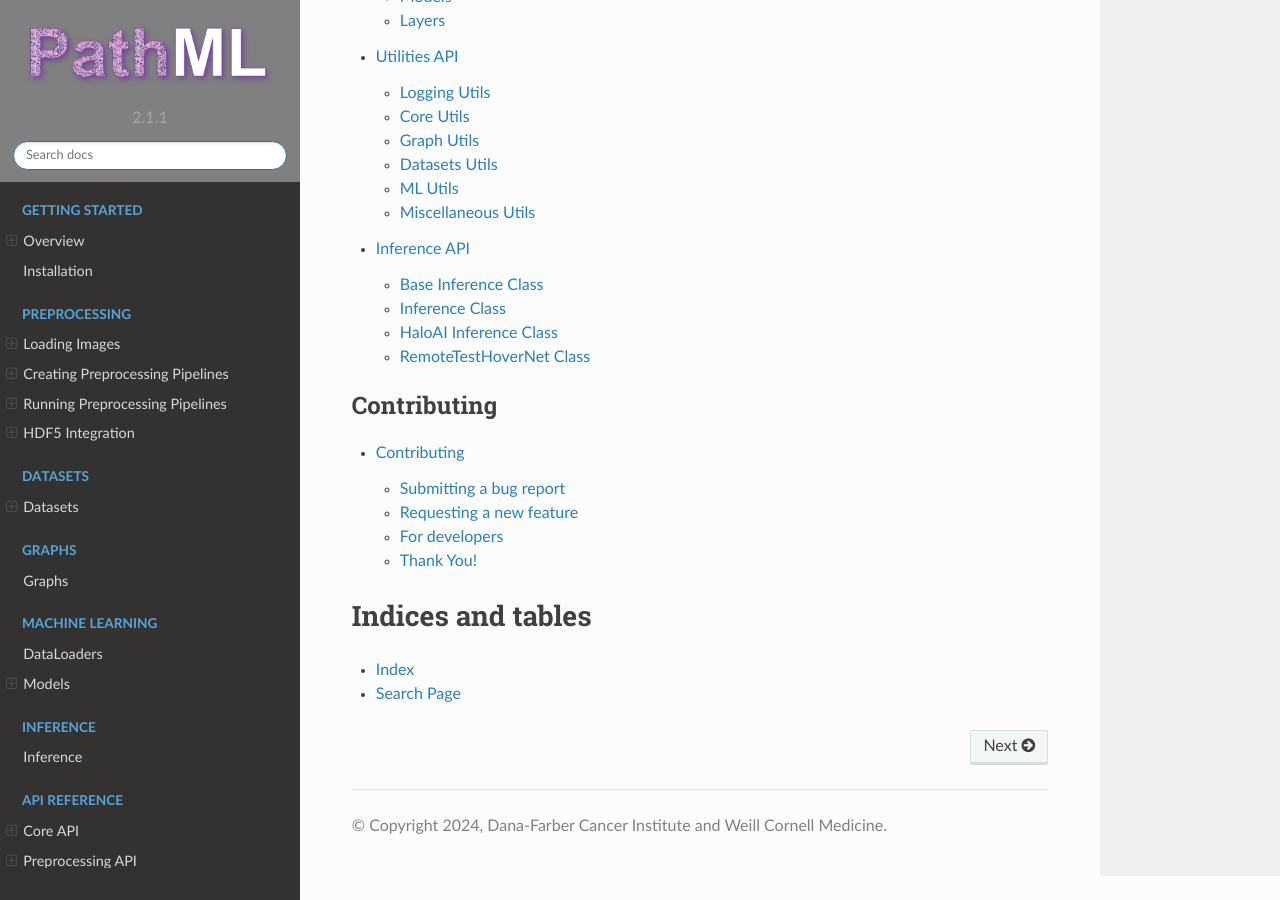
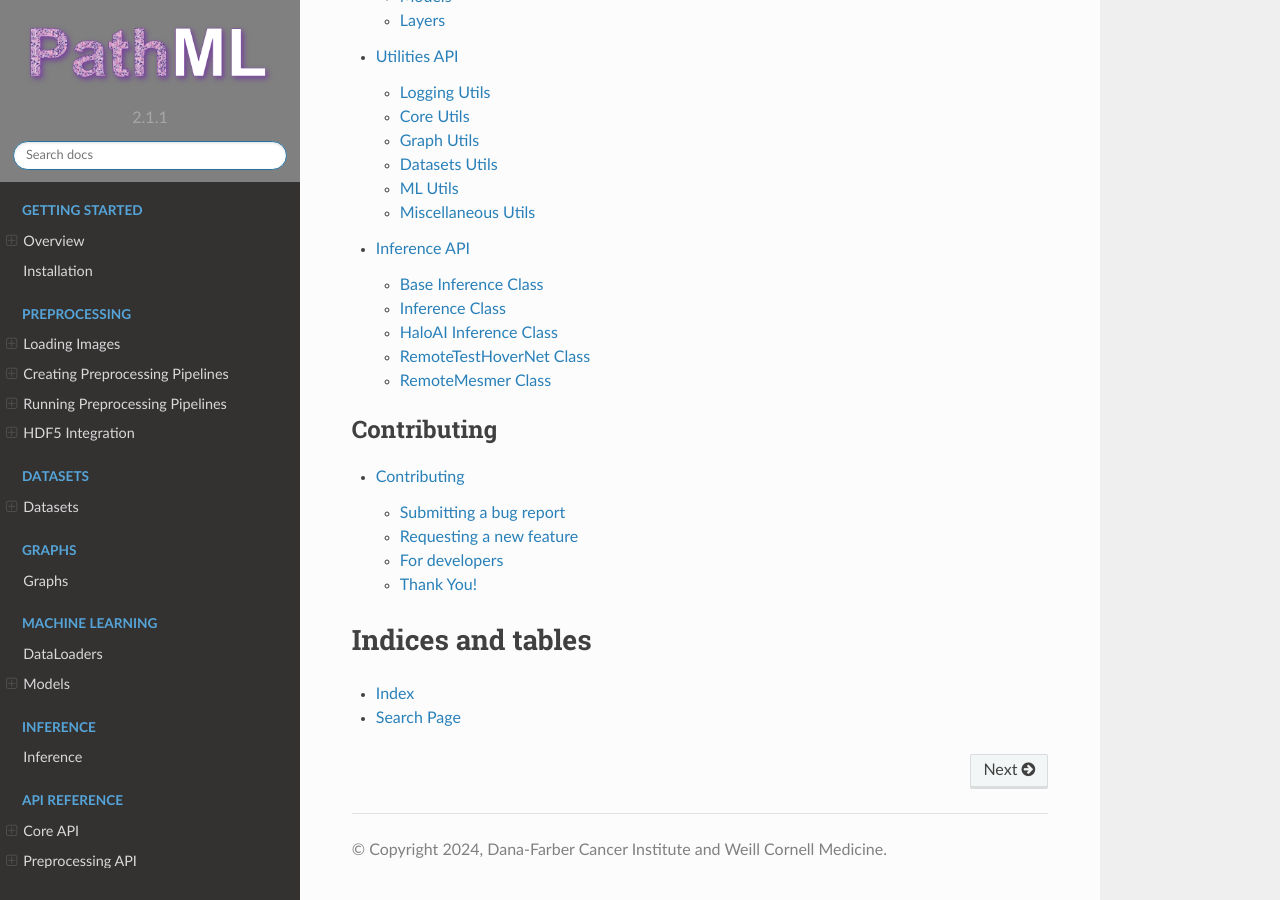
Before and after one commit to Dana-Farber-AIOS/pathml, a Sphinx documentation site: the page built from docs/source/index.rst, in a window 1280 px wide and 900 px high, scrolled down 3025 px. Built offline with Sphinx 7.4.7 and the Read the Docs theme 2.0.0, drawn with Linux system fonts in a browser that asks for light colours; formulas are drawn with MathJax 3; pages that are not in the unit, such as notebooks, are missing from menus.

Commit message:
adding mesmer to the rst documentation

```diff
--- a/docs/source/api_inference_reference.rst
+++ b/docs/source/api_inference_reference.rst
@@ -21,6 +21,11 @@ RemoteTestHoverNet Class
 
 .. autoapiclass:: pathml.inference.RemoteTestHoverNet
 
+RemoteMesmer Class
+------------------------
+
+.. autoapiclass:: pathml.inference.RemoteMesmer
+
 Helper functions
 ^^^^^^^^^^^^^^^^
 
```
